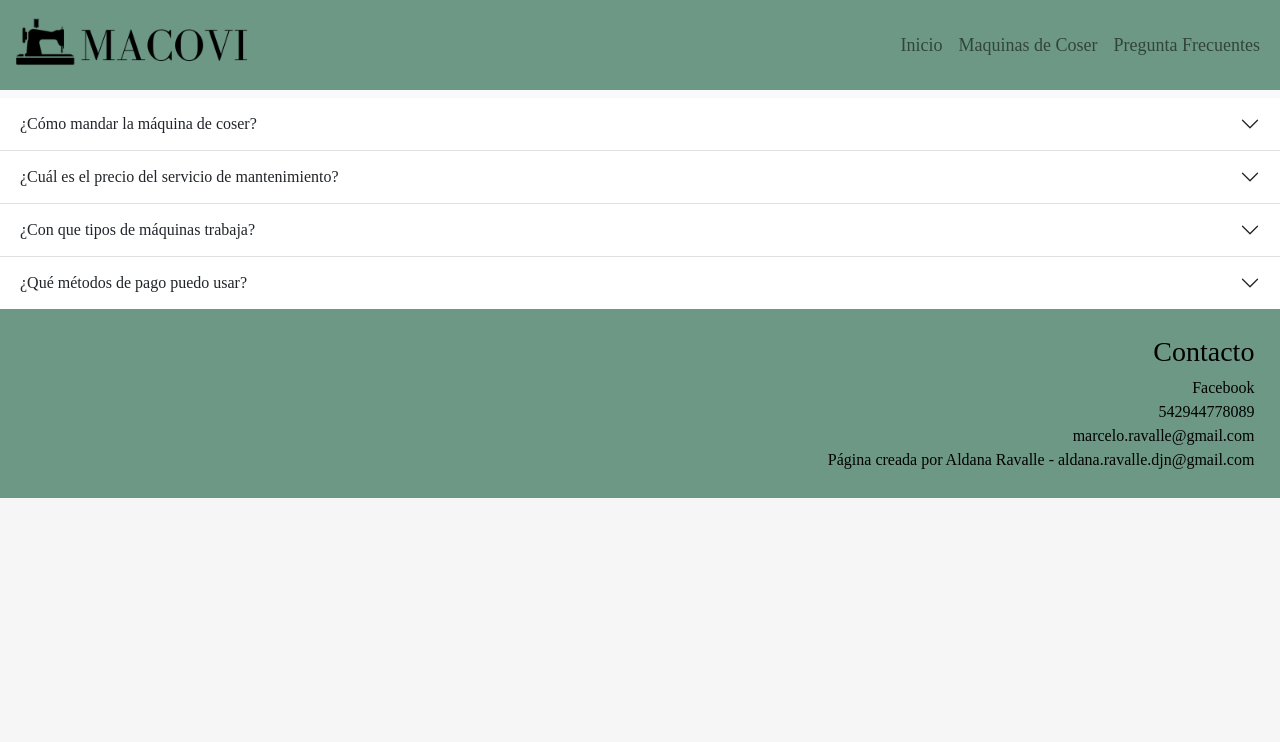
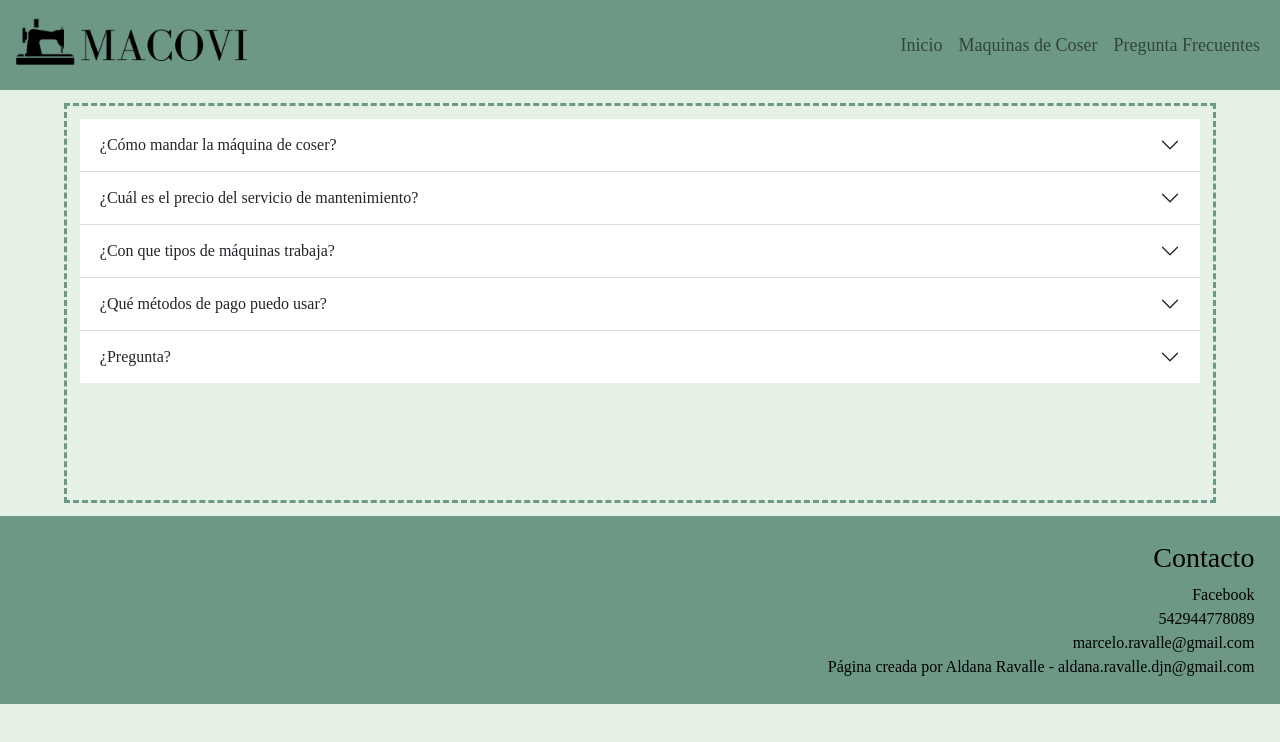
Before and after one commit to Ravalle/pagina_web_potrero_digital, a plain HTML site: page preguntas_frecuentes.html in a window 1280 px wide. Drawn offline with nearby package versions, Linux system fonts and the light colour scheme.

Commit message:
version 7 - css 4

```diff
--- a/css/estilos.css
+++ b/css/estilos.css
@@ -2,12 +2,14 @@
 
 .body{
     font-size: medium;
-    background-color: #F6F6F6;
-    font-family: 'Times New Roman', Times, serif;}
+    background-color: #E5F1E4;
+    font-family: 'Times New Roman', Times, serif;
+}
 
     /*header*/
 .header nav {
-    padding-top: 0px;}
+    padding-top: 0px;
+    padding-bottom: 0px;}
 .menu{
     margin-top: 0px;
     background-color:#6D9886;}
@@ -37,10 +39,9 @@
     margin: 1%;
     margin-left: 5%;
     margin-right: 5%;
-    background-color: #D9CAB3;
     min-height: 50vh;
     border: dashed;
-    border-color: #6b5635;}
+    border-color: #6D9886;}
 
     /*maquinas*/
 .section_producto{
@@ -48,11 +49,10 @@
     margin: 1%;
     margin-left: 5%;
     margin-right: 5%;
-    background-color: #D9CAB3;
     display: flex;
     height: 70vh;
     border: dashed;
-    border-color: #6b5635;}
+    border-color: #6D9886;}
 .lado_a{
     width: 50%;
     display: flex;
@@ -68,12 +68,20 @@
     justify-content: flex-end;}
 .imagen_maquina{
     border: dashed;
-    border-color: #6b5635;
+    border-color: #6D9886;
     height: 100%;}
 
     /*preguntas_frecuentes*/
-
-@media (max-width:768px) {
+.section_preguntas{
+    padding: 1%;
+    margin: 1%;
+    margin-left: 5%;
+    margin-right: 5%;
+    min-height: 50vh;
+    border: dashed;
+    border-color: #6D9886;
+}
+    @media (max-width:768px) {
     .section_producto{
         display: flex;
         flex-direction: column-reverse;
@@ -97,4 +105,5 @@
 
     .imagen_maquina{
         max-width: 100%;
-    }}
+    }
+}
--- a/preguntas_frecuentes.html
+++ b/preguntas_frecuentes.html
@@ -21,8 +21,10 @@
         </div>
     </nav>
 </header>
-    <main>
+  <main class="section_preguntas">
+
     <div class="accordion accordion-flush" id="accordionFlushExample">
+
       <div class="accordion-item">
         <h2 class="accordion-header" id="flush-headingOne">
           <button class="accordion-button collapsed" type="button" data-bs-toggle="collapse" data-bs-target="#flush-collapseOne" aria-expanded="false" aria-controls="flush-collapseOne">
@@ -34,6 +36,7 @@
             Respuesta</div>
         </div>
       </div>
+
       <div class="accordion-item">
         <h2 class="accordion-header" id="flush-headingTwo">
           <button class="accordion-button collapsed" type="button" data-bs-toggle="collapse" data-bs-target="#flush-collapseTwo" aria-expanded="false" aria-controls="flush-collapseTwo">
@@ -46,6 +49,7 @@
           </div>
         </div>
       </div>
+
       <div class="accordion-item">
         <h2 class="accordion-header" id="flush-headingThree">
           <button class="accordion-button collapsed" type="button" data-bs-toggle="collapse" data-bs-target="#flush-collapseThree" aria-expanded="false" aria-controls="flush-collapseThree">
@@ -58,6 +62,7 @@
           </div>
         </div>
       </div>
+
       <div class="accordion-item">
         <h2 class="accordion-header" id="flush-headingFour">
           <button class="accordion-button collapsed" type="button" data-bs-toggle="collapse" data-bs-target="#flush-collapseFour" aria-expanded="false" aria-controls="flush-collapseFour">
@@ -70,6 +75,20 @@
           </div>
         </div>
       </div>
+
+      <div class="accordion-item">
+        <h2 class="accordion-header" id="flush-headingFive">
+          <button class="accordion-button collapsed" type="button" data-bs-toggle="collapse" data-bs-target="#flush-collapseFive" aria-expanded="false" aria-controls="flush-collapseFive">
+            ¿Pregunta?
+          </button>
+        </h2>
+        <div id="flush-collapseFive" class="accordion-collapse collapse" aria-labelledby="flush-headingFive" data-bs-parent="#accordionFlushExample">
+          <div class="accordion-body">
+            Respuesta
+          </div>
+        </div>
+      </div>
+
     </div>
   </main>
     <footer class="fin">
```
Also changed, not shown: index.html (+3 -3 lines). Lines whose indentation alone changed are shown as unchanged.
